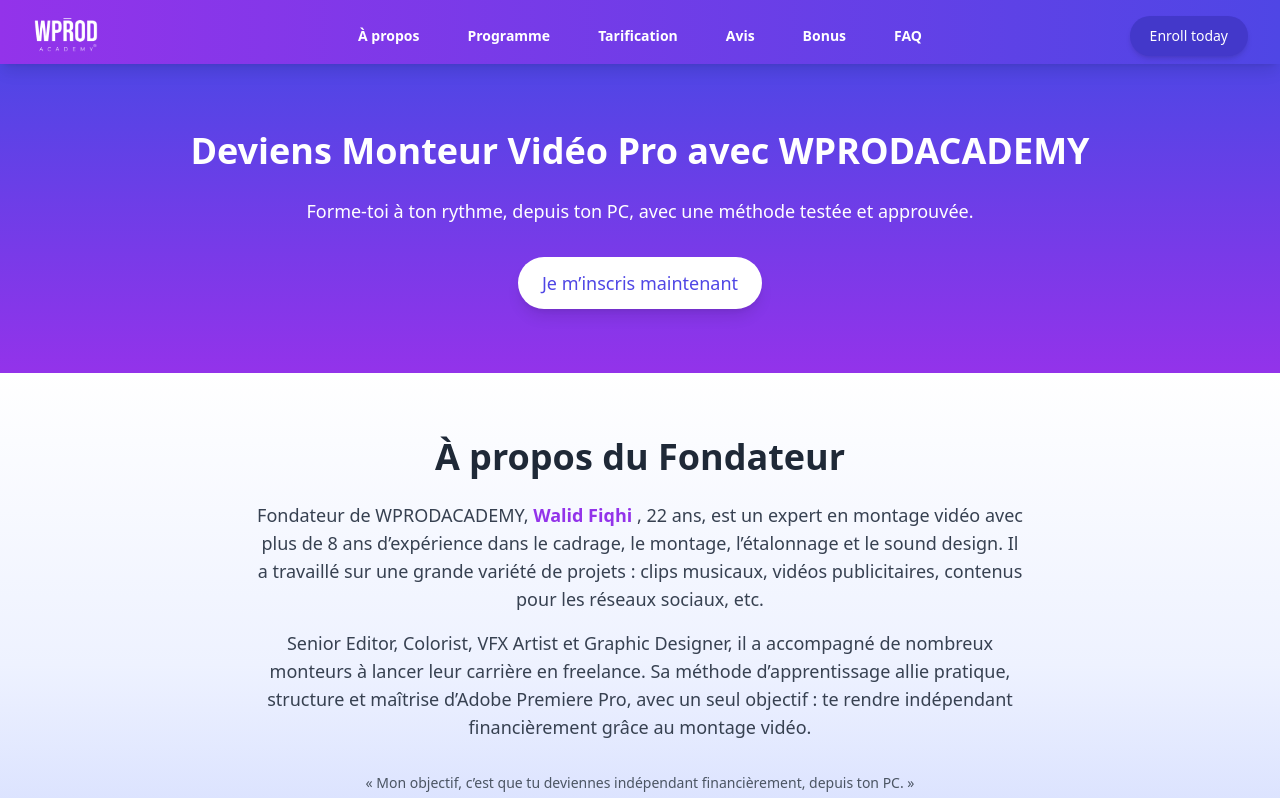
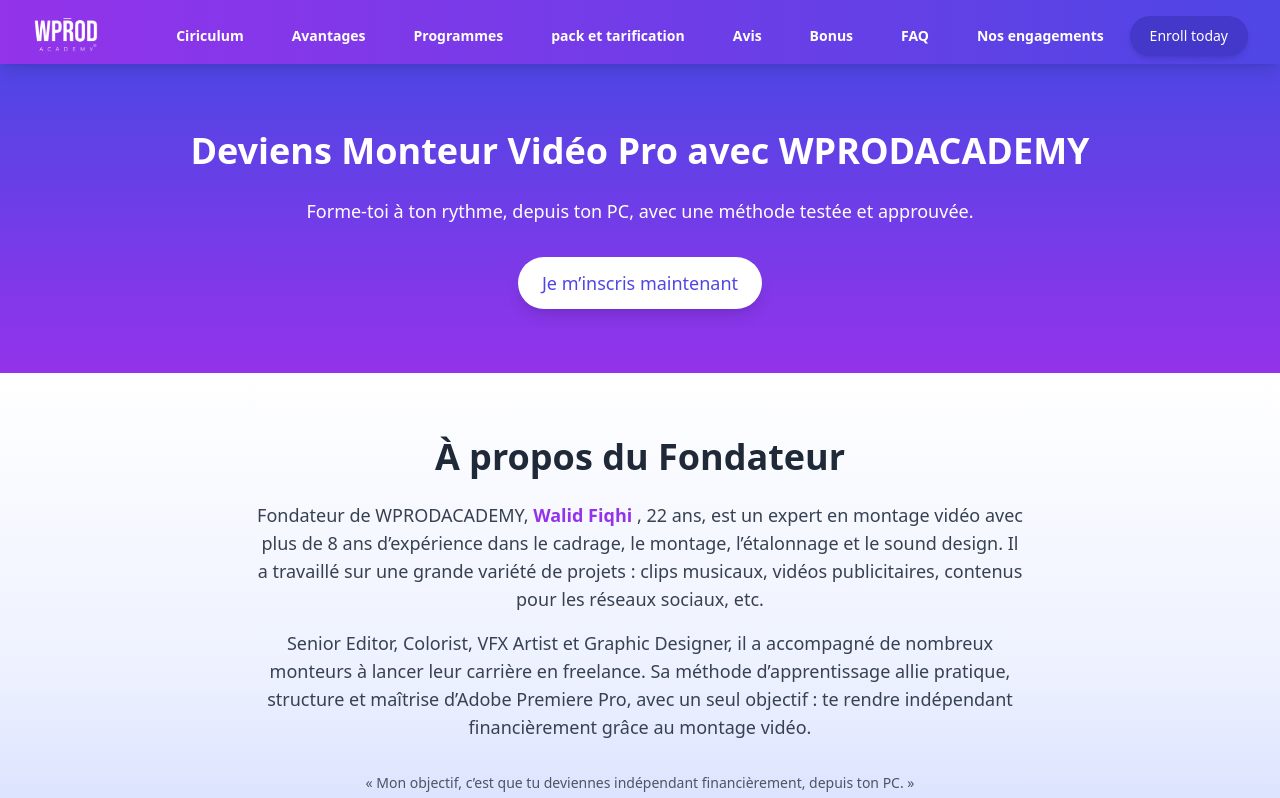
Before and after one commit to barkouchyass/walid-editors, a React (Create React App) app: page / in a window 1280 px wide. Shown: the top 798 px of the page. Built offline with nearby package versions, Linux system fonts and the light colour scheme.

Commit message:
modify the header

```diff
--- a/src/components/header.js
+++ b/src/components/header.js
@@ -18,7 +18,7 @@
     <header
       className={`sticky top-0 z-50 transition-all duration-300 ease-in-out backdrop-blur-md ${
         isScrolled
-          ? 'bg-transparent h-12 shadow-md'
+          ? 'bg-transparent h-12 shadow-md '
           : 'bg-gradient-to-r from-purple-600 to-indigo-600 h-16 shadow-lg'
       }`}
     >
@@ -42,7 +42,15 @@
               isScrolled ? 'text-xs' : 'text-sm'
             }`}
           >
-            À propos
+            Ciriculum
+          </a>
+          <a
+            href="#avantages"
+            className={`text-sm font-semibold text-white hover:text-gray-200 transition-all duration-300 ${
+              isScrolled ? 'text-xs' : 'text-sm'
+            }`}
+          >
+            Avantages
           </a>
           <a
             href="#curriculum"
@@ -50,15 +58,16 @@
               isScrolled ? 'text-xs' : 'text-sm'
             }`}
           >
-            Programme
+            Programmes
           </a>
+
           <a
             href="#pricing"
             className={`text-sm font-semibold text-white hover:text-gray-200 transition-all duration-300 ${
               isScrolled ? 'text-xs' : 'text-sm'
             }`}
           >
-            Tarification
+            pack et tarification
           </a>
           <a
             href="#testimonials"
@@ -84,6 +93,14 @@
           >
             FAQ
           </a>
+          <a
+            href="#engagements"
+            className={`text-sm font-semibold text-white hover:text-gray-200 transition-all duration-300 ${
+              isScrolled ? 'text-xs' : 'text-sm'
+            }`}
+          >
+            Nos engagements
+          </a>
         </PopoverGroup>
         <div className="hidden lg:flex lg:flex-1 lg:justify-end items-center">
           <a
--- a/src/pages/LandingPage.js
+++ b/src/pages/LandingPage.js
@@ -229,7 +229,7 @@
         </div>
       </section>
 
-      <section className="py-16 px-6 bg-white shadow-md">
+      <section id="avantages" className="py-16 px-6 bg-white shadow-md">
         <h2 className="text-4xl font-bold text-center text-indigo-600 flex items-center justify-center">
           <i className="fas fa-graduation-cap mr-3"></i> Ce que tu vas apprendre chez WPRODACADEMY
         </h2>
@@ -460,7 +460,7 @@
         </div>
       </section>
 
-      <section className="py-16 px-6 bg-gradient-to-b from-purple-600 to-indigo-600 text-white">
+      <section id="engagements" className="py-16 px-6 bg-gradient-to-b from-purple-600 to-indigo-600 text-white">
         <h2 className="text-4xl font-bold text-center mb-8">
           <i className="fas fa-star mr-3"></i> Ce que tu obtiens en rejoignant WPRODACADEMY
         </h2>
```
